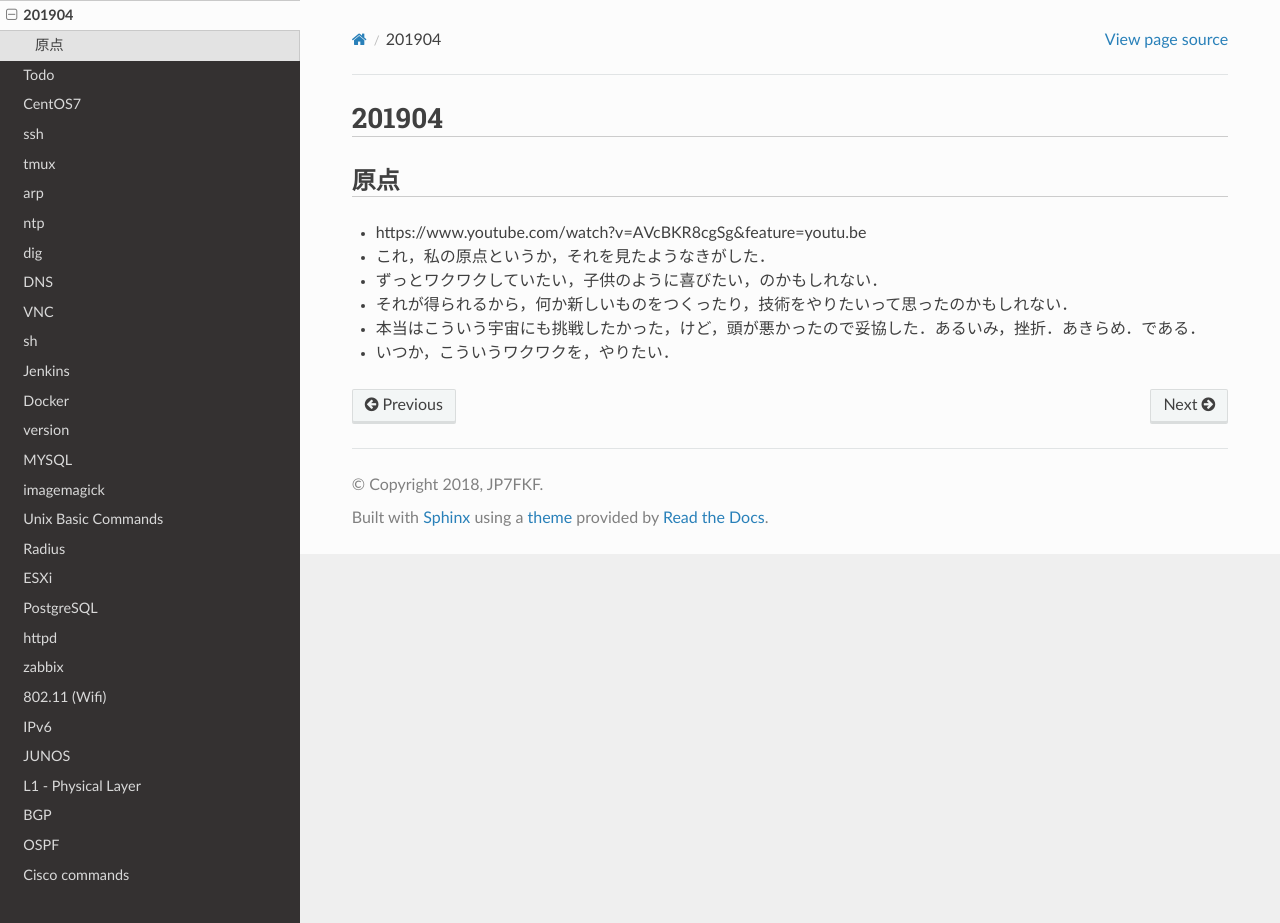
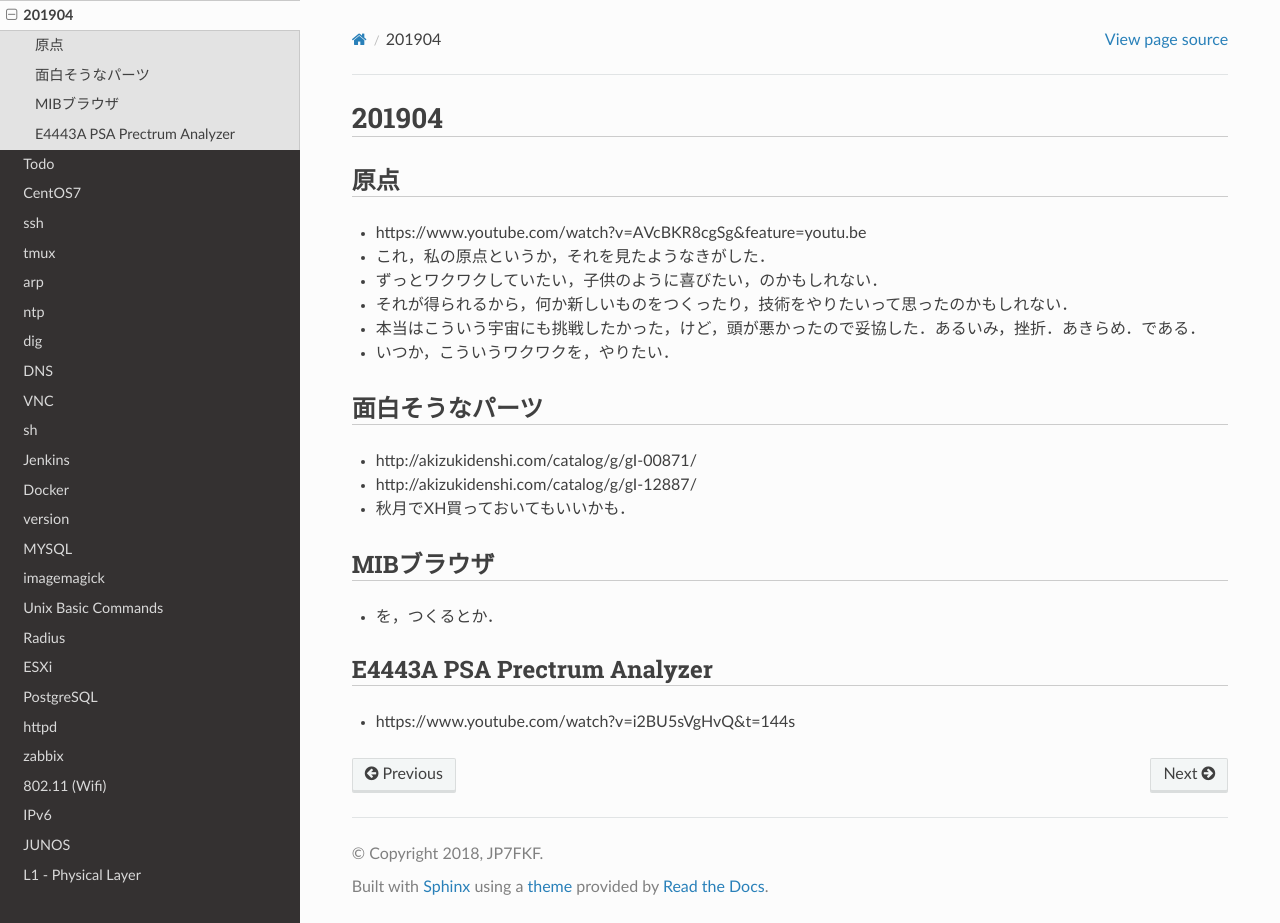
Before and after one commit to jp7fkf/JP7FKF-Warehouse, a Sphinx documentation site: the page built from source/dialy/201904.md, in a window 1280 px wide and 923 px high. Built offline with Sphinx 7.4.7 and the Read the Docs theme 2.0.0, drawn with Linux system fonts in a browser that asks for light colours.

Commit message:
20190418

```diff
--- a/source/dialy/201904.md
+++ b/source/dialy/201904.md
@@ -7,3 +7,14 @@
   - それが得られるから，何か新しいものをつくったり，技術をやりたいって思ったのかもしれない．
   - 本当はこういう宇宙にも挑戦したかった，けど，頭が悪かったので妥協した．あるいみ，挫折．あきらめ．である．
   - いつか，こういうワクワクを，やりたい．
+
+## 面白そうなパーツ
+  - http://akizukidenshi.com/catalog/g/gI-00871/
+  - http://akizukidenshi.com/catalog/g/gI-12887/
+  - 秋月でXH買っておいてもいいかも．
+
+## MIBブラウザ
+  - を，つくるとか．
+
+## E4443A PSA Prectrum Analyzer
+  - https://www.youtube.com/watch?v=i2BU5sVgHvQ&t=144s
```
